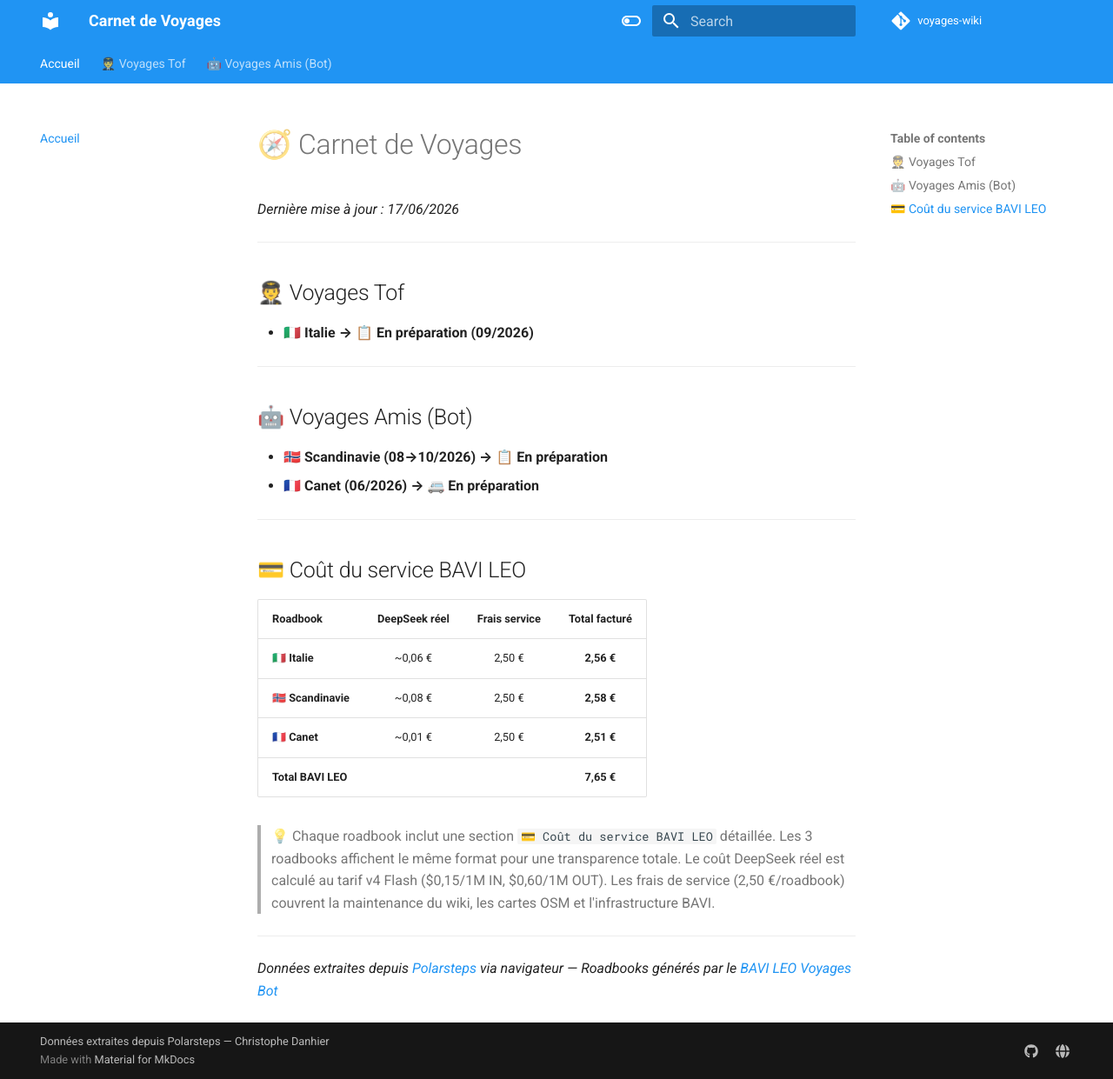
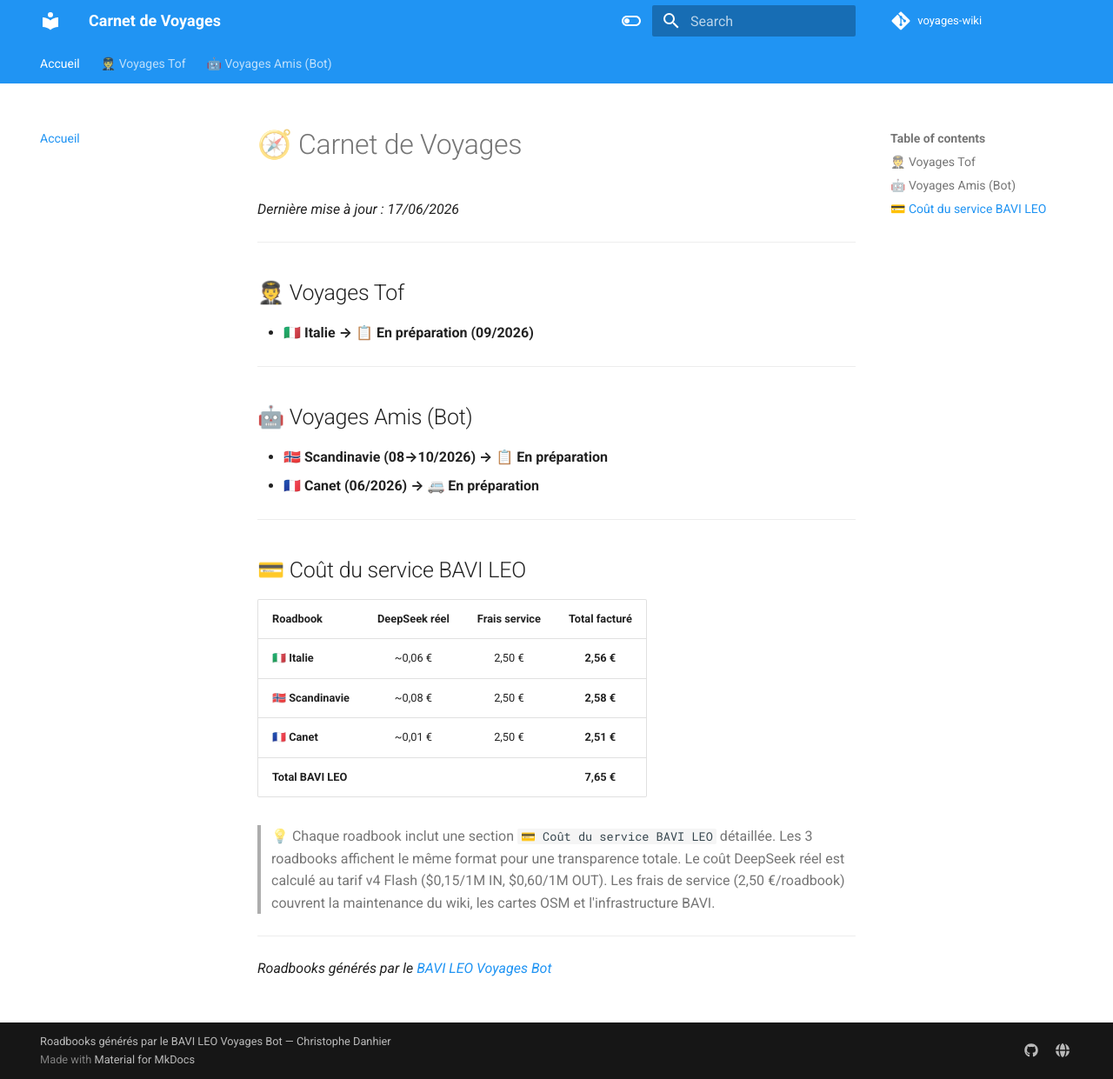
Before and after one commit to christophedanhier-hash/voyages-wiki, an MkDocs documentation site: the page built from docs/index.md, in a window 1280 px wide and 1241 px high. Shown: the whole window at 87% size. Built offline with MkDocs 1.6.1 and Material for MkDocs 9.7.7, drawn with Linux system fonts in a browser that asks for light colours; comment, search, counter and statistics services are not loaded.

Commit message:
footer: plus de référence Polarsteps → BAVI LEO Voyages Bot

```diff
--- a/docs/index.md
+++ b/docs/index.md
@@ -30,4 +30,4 @@
 
 ---
 
-*Données extraites depuis [Polarsteps](https://www.polarsteps.com/christophedanhier/) via navigateur — Roadbooks générés par le [BAVI LEO Voyages Bot](https://github.com/christophedanhier-hash/BAVI_LEO)*
+*Roadbooks générés par le [BAVI LEO Voyages Bot](https://github.com/christophedanhier-hash/BAVI_LEO)*
--- a/mkdocs.yml
+++ b/mkdocs.yml
@@ -1,5 +1,5 @@
 site_name: Carnet de Voyages
-site_description: Carnet de voyages de Christophe — extrait depuis Polarsteps
+site_description: Carnet de voyages BAVI LEO — roadbooks générés par le bot
 site_author: Christophe Danhier
 site_url: https://christophedanhier-hash.github.io/voyages-wiki/
 
@@ -53,4 +53,4 @@ extra:
     - icon: fontawesome/solid/globe
       link: https://www.polarsteps.com/christophedanhier/
 
-copyright: Données extraites depuis Polarsteps — Christophe Danhier
+copyright: Roadbooks générés par le BAVI LEO Voyages Bot — Christophe Danhier
```
